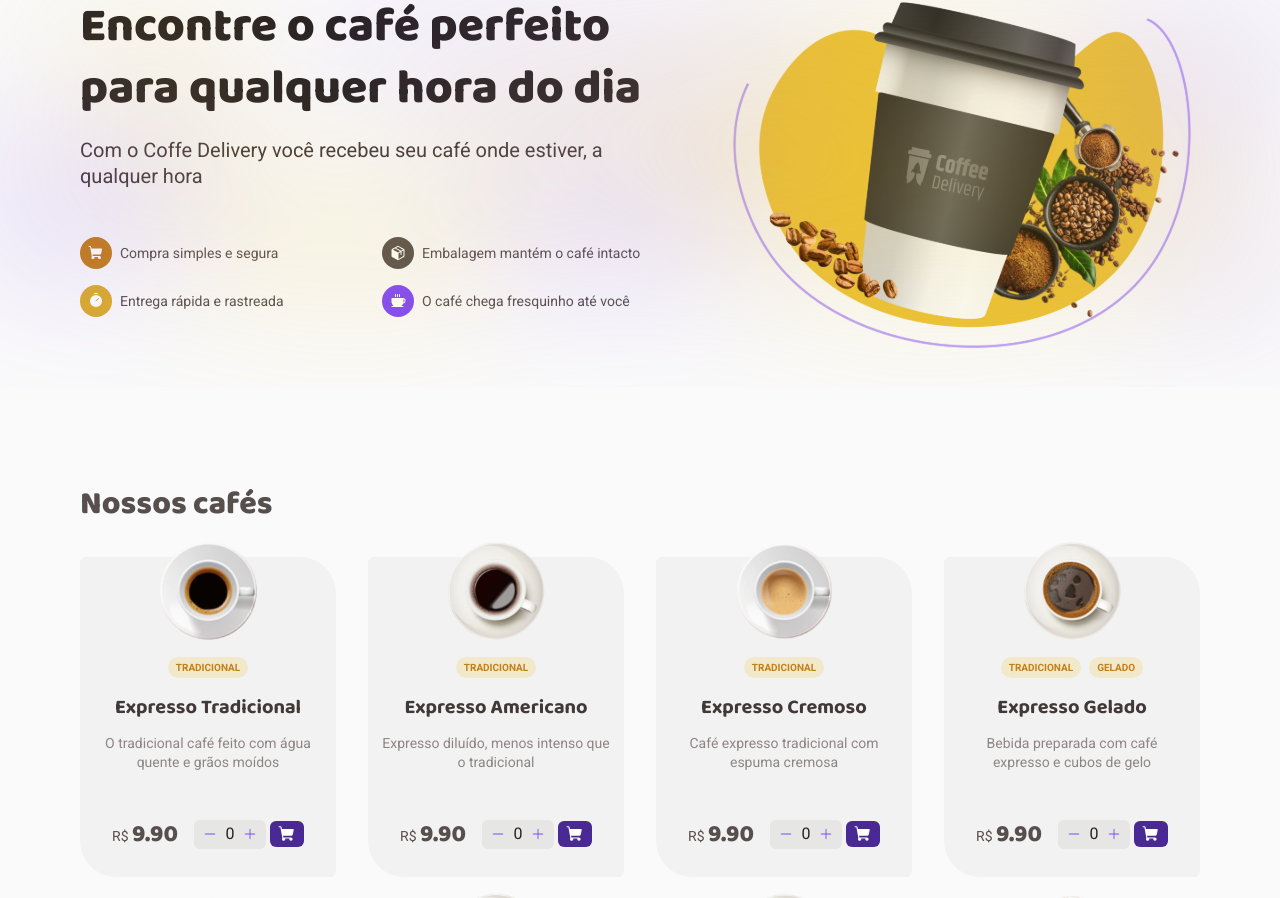
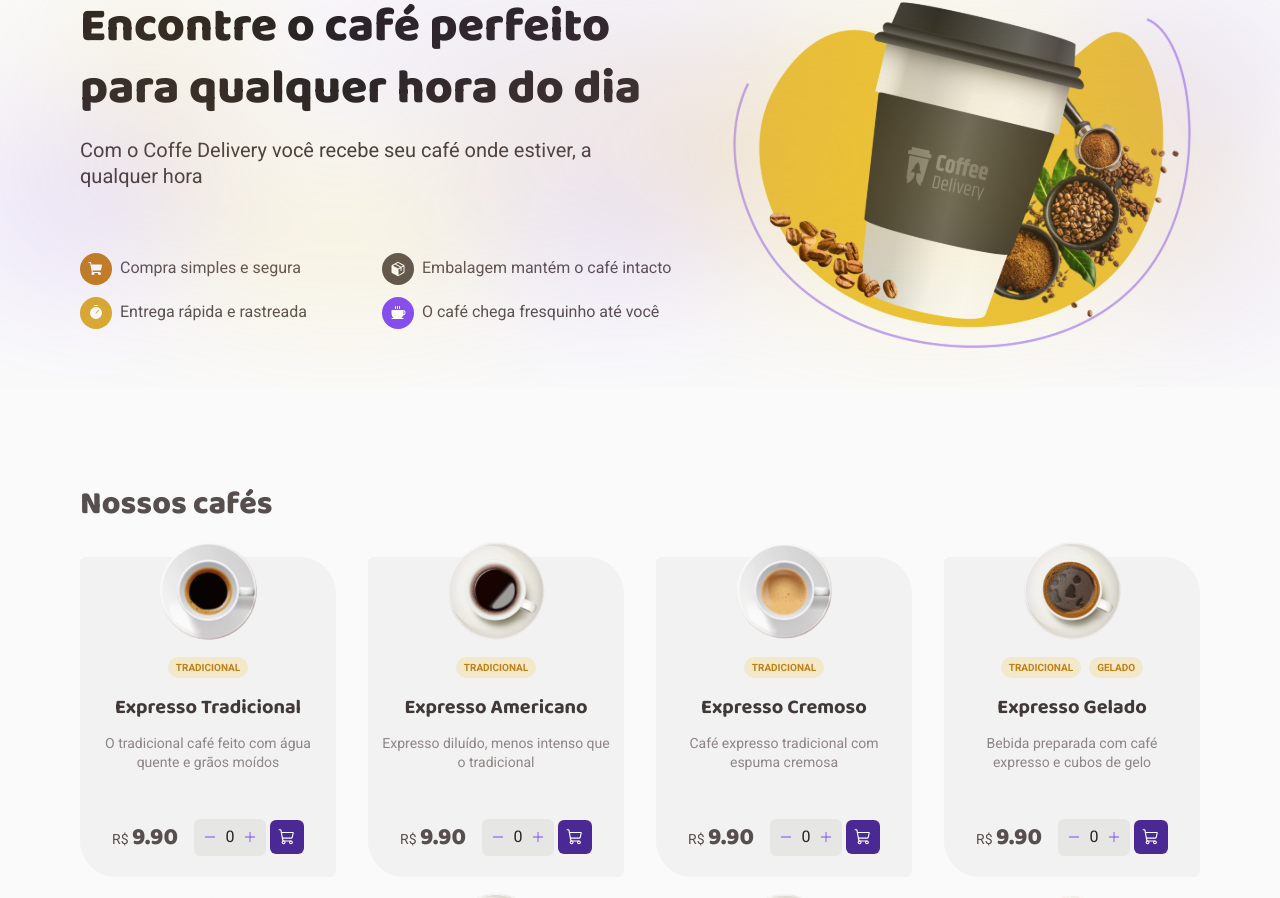
Before and after one commit to PauloHenriqueSousa2020/ignite-coffe-delivery, a React (Vite) app: page / in a window 1280 px wide. Shown: the part 206-1104 px from the top of the page. Built offline with nearby package versions, Linux system fonts and the light colour scheme.

Commit message:
feat: create coffecard component

```diff
--- /dev/null
+++ b/src/components/CoffeCard/index.tsx
@@ -0,0 +1,50 @@
+
+import { ShoppingCart } from "phosphor-react";
+import { InputQuantity } from "../InputQuantity";
+
+import * as S from "./styles";
+
+interface CoffeCardProps {
+  coffe: {
+    id: string,
+    tags: string[],
+    image: string,
+    title: string,
+    description: string,
+    price: number,
+  }
+}
+
+export function CoffeCard({ coffe }: CoffeCardProps) {
+  return (
+    <S.CoffeCard key={coffe.id}>
+      <img src={coffe.image} />
+
+      <div className="tags">
+        {coffe.tags.map((tag: string) => (
+          <span className="tag" key={tag}>{tag}</span>
+        ))}
+      </div>
+
+      <p className="coffeTitle">{coffe.title}</p>
+
+      <span className="coffeDescription">
+        {coffe.description}
+      </span>
+
+      <div className="coffePriceContainer">
+        <div className="priceWrapper">
+          <span className="cipher">R$ </span>
+          <span className="price">{coffe.price.toFixed(2)}</span>
+        </div>
+        <div className="coffePriceShopping">
+
+          <InputQuantity />
+          <button className="shoppingCartButton">
+            <ShoppingCart size={18} />
+          </button>
+        </div>
+      </div>
+    </S.CoffeCard>
+  )
+}
--- /dev/null
+++ b/src/components/CoffeCard/styles.ts
@@ -0,0 +1,93 @@
+import styled from "styled-components";
+
+export const CoffeCard = styled.div`
+  background: ${({ theme }) => theme.colors.baseCard};
+  width: 16rem;
+  height: 20rem;
+  border-top-left-radius: 6px;
+  border-top-right-radius: 36px;
+  border-bottom-right-radius: 6px;
+  border-bottom-left-radius: 36px;
+  display: flex;
+  flex-direction: column;
+  align-items: center;
+  padding: 0 0.875rem;
+
+  img {
+    margin-top: -1rem;
+  }
+
+  .tags {
+    display: flex;
+    align-items: center;
+    gap: 0.5rem;
+    margin: 1rem 0;
+
+    .tag {
+      background: ${({ theme }) => theme.colors.yellowLight};
+      text-transform: uppercase;
+      ${({ theme }) => theme.fonts.tag};
+      color: ${({ theme }) => theme.colors.yellowDark};
+      padding: 0.25rem 0.5rem;
+      border-radius: 16px;
+    }
+  }
+
+  .coffeTitle  {
+    ${({ theme }) => theme.fonts.titleS};
+    color: ${({ theme }) => theme.colors.baseSubtitle};
+    margin-bottom: 0.875rem;
+  }
+
+  .coffeDescription {
+    ${({ theme }) => theme.fonts.textS};
+    color: ${({ theme }) => theme.colors.baseLabel};
+    text-align: center;
+    margin-bottom: 1rem;
+  }
+
+  .coffePriceContainer {
+    display: flex;
+    justify-content: space-between;
+    align-items: center;
+    gap: 1rem;
+    margin-top: 2rem;
+
+    .priceWrapper {
+      color: ${({ theme }) => theme.colors.baseText};
+
+      .cipher {
+        ${({ theme }) => theme.fonts.textS};
+      }
+
+      .price {
+        ${({ theme }) => theme.fonts.titleM};
+
+      }
+    }
+
+    .coffePriceShopping {
+      display: flex;
+      gap: 0.25rem;
+      align-items: center;
+
+      .shoppingCartButton {
+        background: ${({ theme }) => theme.colors.purpleDark};
+        display: flex;
+        align-items: center;
+        border-radius: 6px;
+        padding: 0.5rem;
+        transition: all 0.2s;
+
+        svg {
+          color: ${({ theme }) => theme.colors.white};
+        }
+
+        &:hover {
+          background: ${({ theme }) => theme.colors.purple};
+        }
+      }
+    }
+
+  }
+`
--- a/src/components/InputQuantity/styles.ts
+++ b/src/components/InputQuantity/styles.ts
@@ -7,7 +7,7 @@ export const InputQuantity = styled.div`
   align-items: center;
   justify-content: center;
   gap: 0.25rem;
-  padding: 0.25rem 0.5rem;
+  padding: 0.5rem;
   border-radius: 6px;
   min-width: 72px;
 
--- a/src/pages/Home/index.tsx
+++ b/src/pages/Home/index.tsx
@@ -1,6 +1,6 @@
 import { Coffee, Package, ShoppingCart, Timer } from "phosphor-react";
-import { InputQuantity } from "@/components/InputQuantity";
 import { coffees } from "../../data.json";
+import { CoffeCard } from "@/components/CoffeCard";
 import * as S from "./styles";
 export function Home() {
 
@@ -14,7 +14,7 @@ export function Home() {
             <p>
               Encontre o café perfeito para qualquer hora do dia
             </p>
-            <span>Com o Coffe Delivery você recebeu seu café onde estiver, a qualquer hora</span>
+            <span>Com o Coffe Delivery você recebe seu café onde estiver, a qualquer hora</span>
 
             <div className="infosContainer">
               <S.ShoppingInfoContainer coffeColors="yellowDark">
@@ -52,39 +52,9 @@ export function Home() {
 
         <div className="coffeList">
           {coffees.map(coffe => (
-            <S.CoffeCard key={coffe.id}>
-              <img src={coffe.image} />
-
-              <div className="tags">
-                {coffe.tags.map(tag => (
-                  <span className="tag" key={tag}>{tag}</span>
-                ))}
-              </div>
-
-              <p className="coffeTitle">{coffe.title}</p>
-
-              <span className="coffeDescription">
-                {coffe.description}
-              </span>
-
-
-              <div className="coffePriceContainer">
-                <div className="priceWrapper">
-                  <span className="cipher">R$ </span>
-                  <span className="price">{coffe.price.toFixed(2)}</span>
-                </div>
-                <div className="coffePriceShopping">
-
-                  <InputQuantity />
-                  <button className="shoppingCartButton">
-                    <ShoppingCart size={18} weight="fill" />
-                  </button>
-                </div>
-              </div>
-            </S.CoffeCard>
+            <CoffeCard coffe={coffe} key={coffe.id} />
           ))}
         </div>
-
       </S.CoffeListContainer>
     </S.Container>
   )
--- a/src/pages/Home/styles.ts
+++ b/src/pages/Home/styles.ts
@@ -26,7 +26,7 @@ export const MainContainer = styled.main`
 
 export const TextImageContainer = styled.div`
   display: flex;
-  gap: 3.5rem;
+  gap: 3.25rem;
 `
 
 export const TextContainer = styled.div`
@@ -43,9 +43,9 @@ export const TextContainer = styled.div`
 
   .infosContainer {
     display: grid;
-    grid-template-columns: 1fr 1fr;
-    margin-top: 3rem;
-    gap: 1rem;
+    grid-template-columns: repeat(2, 0.5fr);
+    margin-top: 4rem;
+    gap: 0.75rem;
   }
 `
 
@@ -65,10 +65,9 @@ export const ShoppingInfoContainer = styled.div<CoffeColorsProps>`
   align-items: center;
   gap: 0.5rem;
 
-
   div {
     background: ${(props) => props.theme.colors[COFFE_COLORS[props.coffeColors]]};
-     width: 2rem;
+    width: 2rem;
     height: 2rem;
     border-radius: 50%;
     display: flex;
@@ -83,7 +82,6 @@ export const ShoppingInfoContainer = styled.div<CoffeColorsProps>`
   label {
     color: ${({ theme }) => theme.colors.baseText};
     ${({ theme }) => theme.fonts.textM};
-    font-size: 0.875rem;
   }
 `
 
@@ -102,88 +100,3 @@ export const CoffeListContainer = styled.div`
     gap: 2rem;
   }
 `
-export const CoffeCard = styled.div`
-  background: ${({ theme }) => theme.colors.baseCard};
-  width: 16rem;
-  height: 20rem;
-  border-top-left-radius: 6px;
-  border-top-right-radius: 36px;
-  border-bottom-right-radius: 6px;
-  border-bottom-left-radius: 36px;
-  display: flex;
-  flex-direction: column;
-  align-items: center;
-  padding: 0 0.875rem;
-
-  img {
-    margin-top: -1rem;
-  }
-
-  .tags {
-    display: flex;
-    align-items: center;
-    gap: 0.5rem;
-    margin: 1rem 0;
-
-    .tag {
-      background: ${({ theme }) => theme.colors.yellowLight};
-      text-transform: uppercase;
-      ${({ theme }) => theme.fonts.tag};
-      color: ${({ theme }) => theme.colors.yellowDark};
-      padding: 0.25rem 0.5rem;
-      border-radius: 16px;
-    }
-  }
-
-  .coffeTitle  {
-    ${({ theme }) => theme.fonts.titleS};
-    color: ${({ theme }) => theme.colors.baseSubtitle};
-    margin-bottom: 0.875rem;
-  }
-
-  .coffeDescription {
-    ${({ theme }) => theme.fonts.textS};
-    color: ${({ theme }) => theme.colors.baseLabel};
-    text-align: center;
-    margin-bottom: 1rem;
-  }
-
-  .coffePriceContainer {
-    display: flex;
-    justify-content: space-between;
-    gap: 1rem;
-    margin-top: 2rem;
-
-    .priceWrapper {
-      color: ${({ theme }) => theme.colors.baseText};
-
-      .cipher {
-        ${({ theme }) => theme.fonts.textS};
-      }
-
-      .price {
-        ${({ theme }) => theme.fonts.titleM};
-
-      }
-    }
-
-    .coffePriceShopping {
-      display: flex;
-      gap: 0.25rem;
-      align-items: center;
-
-      .shoppingCartButton {
-        background: ${({ theme }) => theme.colors.purpleDark};
-        display: flex;
-        align-items: center;
-        border-radius: 6px;
-        padding: 0.25rem 0.5rem;
-
-        svg {
-          fill: ${({ theme }) => theme.colors.white};
-        }
-      }
-    }
-
-  }
-`
```
